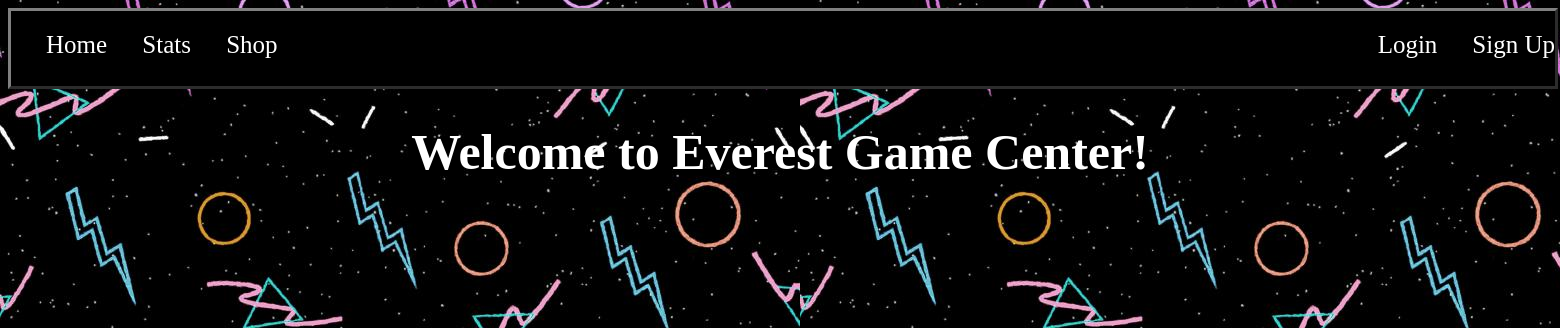
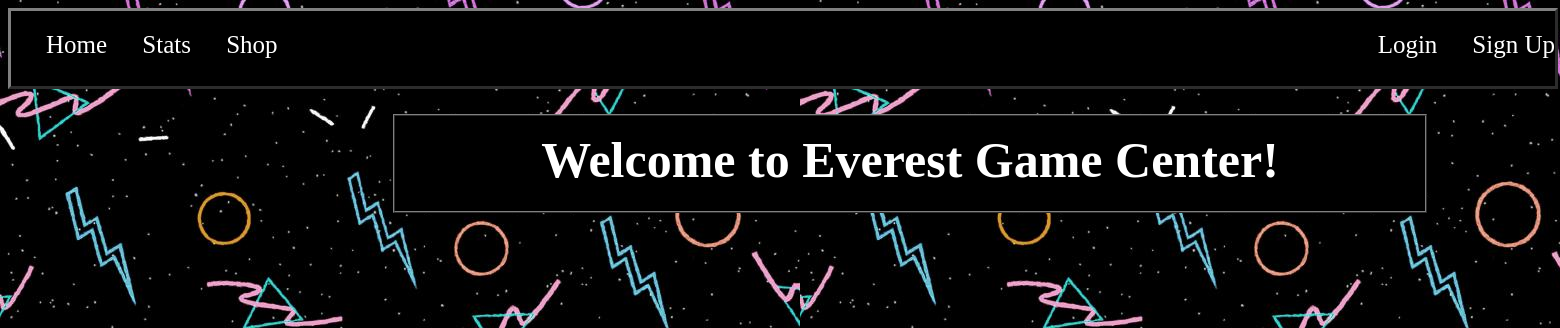
Before and after one commit to LoganColey/EverestGameCenter, a Django app: page / in a window 1560 px wide. Shown: the top 328 px of the page. Run offline with Django 3.2, Linux system fonts and the light colour scheme.

Commit message:
Update main.css

```diff
--- a/app/static/main.css
+++ b/app/static/main.css
@@ -61,4 +61,12 @@
     text-align: center;
     color: white;
     font-size: 50px;
+    background-color: black;
+    padding: 15px;
+    width: 1000px;
+    height: 65px;
+    margin: 25px 0 0 385px;
+    border-style: ridge;
+    border-width: 2px;
+    border-color: gray;
   }
```
